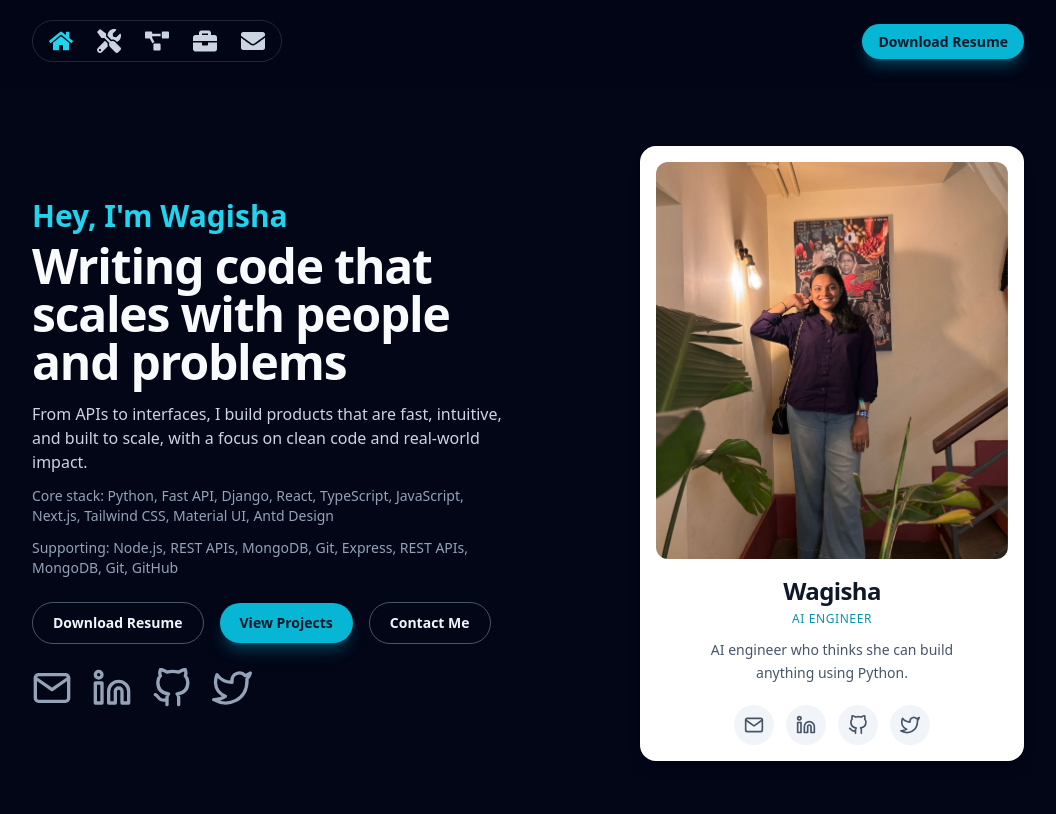
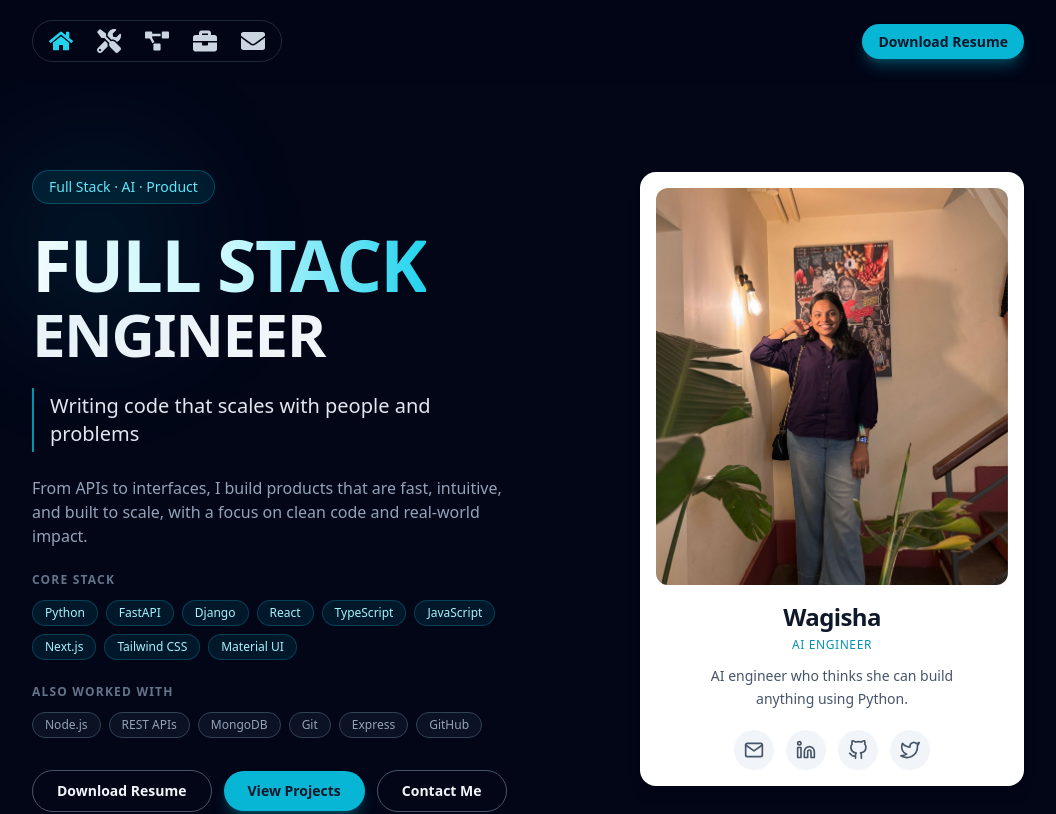
Before and after one commit to Wagisha29/Wagisha-portfolio, a React (Vite) app: page / in a window 1280 px wide. Shown: the top 814 px of the page, without its empty margins (112-1168 px from the left). Built offline with nearby package versions, Linux system fonts and the light colour scheme.

Commit message:
revamp Hero page with new information

```diff
--- a/src/components/Hero.jsx
+++ b/src/components/Hero.jsx
@@ -1,4 +1,25 @@
 import { FiLinkedin, FiMail, FiGithub, FiTwitter } from "react-icons/fi";
+
+const coreStack = [
+  "Python",
+  "FastAPI",
+  "Django",
+  "React",
+  "TypeScript",
+  "JavaScript",
+  "Next.js",
+  "Tailwind CSS",
+  "Material UI",
+];
+
+const supportingStack = [
+  "Node.js",
+  "REST APIs",
+  "MongoDB",
+  "Git",
+  "Express",
+  "GitHub",
+];
 
 function Hero() {
   return (
@@ -9,91 +30,88 @@ function Hero() {
       <div className="mx-auto max-w-5xl px-4 py-16">
         <div className="flex flex-col-reverse gap-10 md:flex-row md:items-center">
           {/* Left: intro / hero text */}
-          <div className="flex-1">
-            <p className="text-3xl font-bold text-cyan-400 mb-2">
-              Hey, I&apos;m Wagisha
-            </p>
-            <h1 className="text-3xl font-bold tracking-tight sm:text-4xl md:text-5xl">
-            Writing code that scales with people and problems
+          <div className="relative flex-1 space-y-6">
+            <div
+              className="pointer-events-none absolute -left-8 top-0 h-48 w-48 rounded-full bg-cyan-500/10 blur-3xl"
+              aria-hidden="true"
+            />
 
-            </h1>
-            <p className="mt-4 text-sm text-slate-300 md:text-base max-w-xl">
-            {/* I build data-driven, user-focused interfaces using React and TypeScript,
-with a strong emphasis on performance, accessibility, and clean UI
-architecture. I work closely with product managers, designers, and
-backend engineers to deliver production-ready features used at scale. */}
-              From APIs to interfaces, I build products that are fast, intuitive, and built to scale,
-              with a focus on clean code and real-world impact.
-            </p>
-            <p className="mt-3 text-xs text-slate-400 md:text-sm">
-            Core stack: Python, Fast API, Django, React, TypeScript, JavaScript, Next.js, Tailwind CSS, Material UI, Antd Design
-            </p>
-            <p className="mt-3 text-xs text-slate-400 md:text-sm">
-                Supporting: Node.js, REST APIs, MongoDB, Git, Express, REST APIs, MongoDB, Git, GitHub
+            <span className="inline-flex items-center rounded-full border border-cyan-500/30 bg-cyan-500/10 px-4 py-1.5 text-sm font-medium text-cyan-300">
+              Full Stack · AI · Product
+            </span>
+
+            <div className="space-y-1">
+              <h1 className="text-5xl font-extrabold leading-none tracking-tight sm:text-6xl md:text-7xl">
+                <span className="bg-gradient-to-r from-white via-cyan-100 to-cyan-400 bg-clip-text text-transparent">
+                  FULL STACK
+                </span>
+              </h1>
+              <h1 className="text-4xl font-extrabold leading-none tracking-tight text-slate-100 sm:text-5xl md:text-6xl">
+                ENGINEER
+              </h1>
+            </div>
+
+            <p className="max-w-xl border-l-2 border-cyan-500/80 py-1 pl-4 text-lg font-medium leading-snug text-slate-200 md:text-xl">
+              Writing code that scales with people and problems
             </p>
 
-            {/* CTAs */}
+            <p className="max-w-xl text-sm leading-relaxed text-slate-400 md:text-base">
+              From APIs to interfaces, I build products that are fast, intuitive,
+              and built to scale, with a focus on clean code and real-world
+              impact.
+            </p>
 
+            <div className="space-y-3">
+              <p className="text-xs font-semibold uppercase tracking-widest text-slate-500">
+                Core stack
+              </p>
+              <div className="flex flex-wrap gap-2">
+                {coreStack.map((tech) => (
+                  <span
+                    key={tech}
+                    className="rounded-full border border-cyan-500/25 bg-cyan-500/10 px-3 py-1 text-xs font-medium text-cyan-200"
+                  >
+                    {tech}
+                  </span>
+                ))}
+              </div>
+            </div>
 
-            <div className="mt-6 flex flex-wrap items-center gap-4">
+            <div className="space-y-3">
+              <p className="text-xs font-semibold uppercase tracking-widest text-slate-500">
+                Also worked with
+              </p>
+              <div className="flex flex-wrap gap-2">
+                {supportingStack.map((tech) => (
+                  <span
+                    key={tech}
+                    className="rounded-full border border-slate-700 bg-slate-900/70 px-3 py-1 text-xs text-slate-400"
+                  >
+                    {tech}
+                  </span>
+                ))}
+              </div>
+            </div>
 
-            <a
-                href="/Wagisha_Singh_Resume.pdf"
-                className="inline-flex items-center justify-center rounded-full border border-slate-600 px-5 py-2.5 text-sm font-semibold text-slate-100 hover:border-cyan-400 hover:text-cyan-300 transition-colors"
-                >
-                Download Resume
-            </a>
+            <div className="flex flex-wrap items-center gap-3 pt-2">
 
               <a
+                href="/Wagisha_Singh_Resume.pdf"
+                className="inline-flex items-center justify-center rounded-full border border-slate-600 px-6 py-2.5 text-sm font-semibold text-slate-100 transition-colors hover:border-cyan-400 hover:text-cyan-300"
+              >
+                Download Resume
+              </a>
+              <a
                 href="#projects"
-                className="inline-flex items-center justify-center rounded-full bg-cyan-500 px-5 py-2.5 text-sm font-semibold text-slate-900 shadow-lg shadow-cyan-500/30 hover:bg-cyan-400 transition-colors"
+                className="inline-flex items-center justify-center rounded-full bg-cyan-500 px-6 py-2.5 text-sm font-semibold text-slate-900 shadow-lg shadow-cyan-500/30 transition-colors hover:bg-cyan-400"
               >
                 View Projects
               </a>
-
               <a
                 href="#contact"
-                className="inline-flex items-center justify-center rounded-full border border-slate-600 px-5 py-2.5 text-sm font-semibold text-slate-100 hover:border-cyan-400 hover:text-cyan-300 transition-colors"
+                className="inline-flex items-center justify-center rounded-full border border-slate-600 px-6 py-2.5 text-sm font-semibold text-slate-100 transition-colors hover:border-cyan-400 hover:text-cyan-300"
               >
                 Contact Me
-              </a>
-            </div>
-
-            {/* Social icons */}
-            <div className="mt-6 flex items-center gap-5 text-slate-400">
-              <a
-                href="mailto:wagisha29@gmail.com"
-                className="transition-transform hover:scale-110 hover:text-cyan-400"
-                aria-label="Email"
-              >
-                <FiMail className="h-10 w-10" />
-              </a>
-              <a
-                href="https://www.linkedin.com/in/wagisha29"
-                target="_blank"
-                rel="noreferrer"
-                className="transition-transform hover:scale-110 hover:text-cyan-400"
-                aria-label="LinkedIn"
-              >
-                <FiLinkedin className="h-10 w-10" />
-              </a>
-              <a
-                href="https://github.com/Wagisha29"
-                target="_blank"
-                rel="noreferrer"
-                className="transition-transform hover:scale-110 hover:text-cyan-400"
-                aria-label="GitHub"
-              >
-                <FiGithub className="h-10 w-10" />
-              </a>
-              <a
-                href="https://twitter.com"
-                target="_blank"
-                rel="noreferrer"
-                className="transition-transform hover:scale-110 hover:text-cyan-400"
-                aria-label="Twitter"
-              >
-                <FiTwitter className="h-10 w-10" />
               </a>
             </div>
           </div>
```
